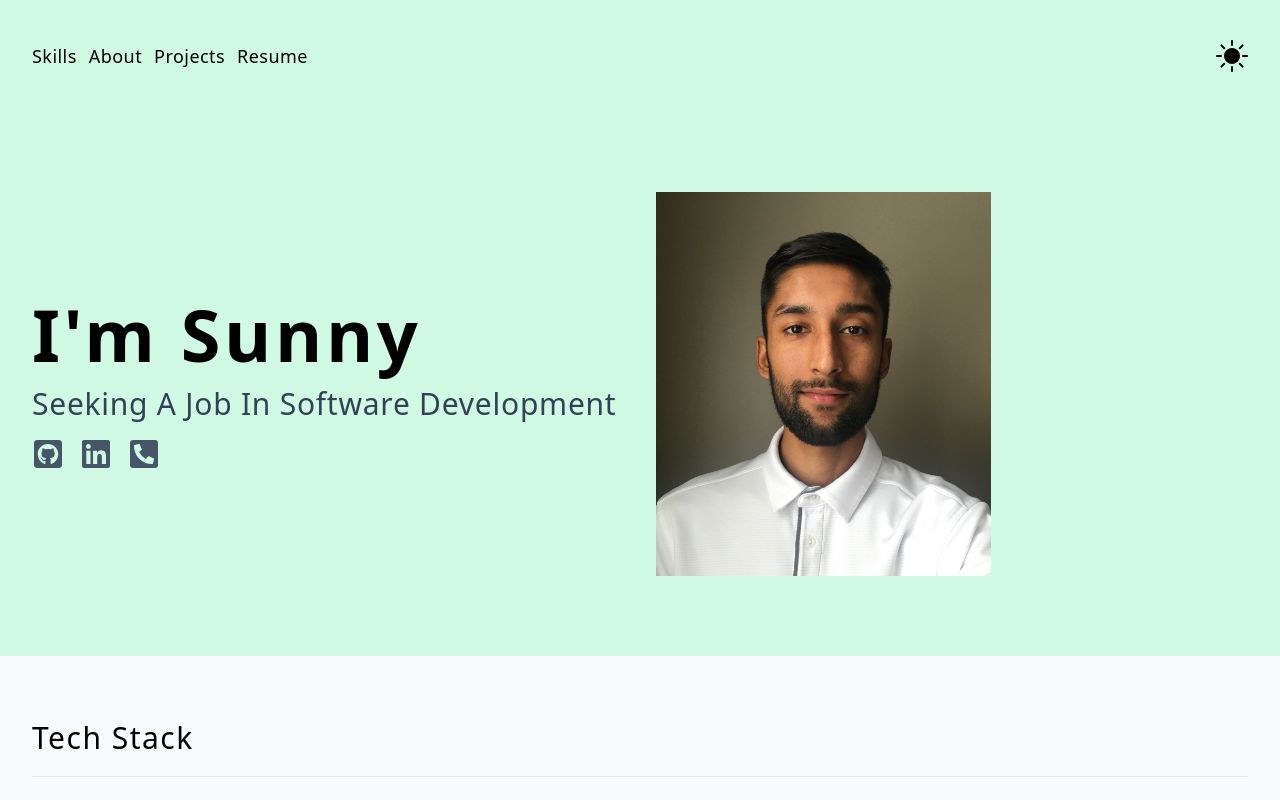
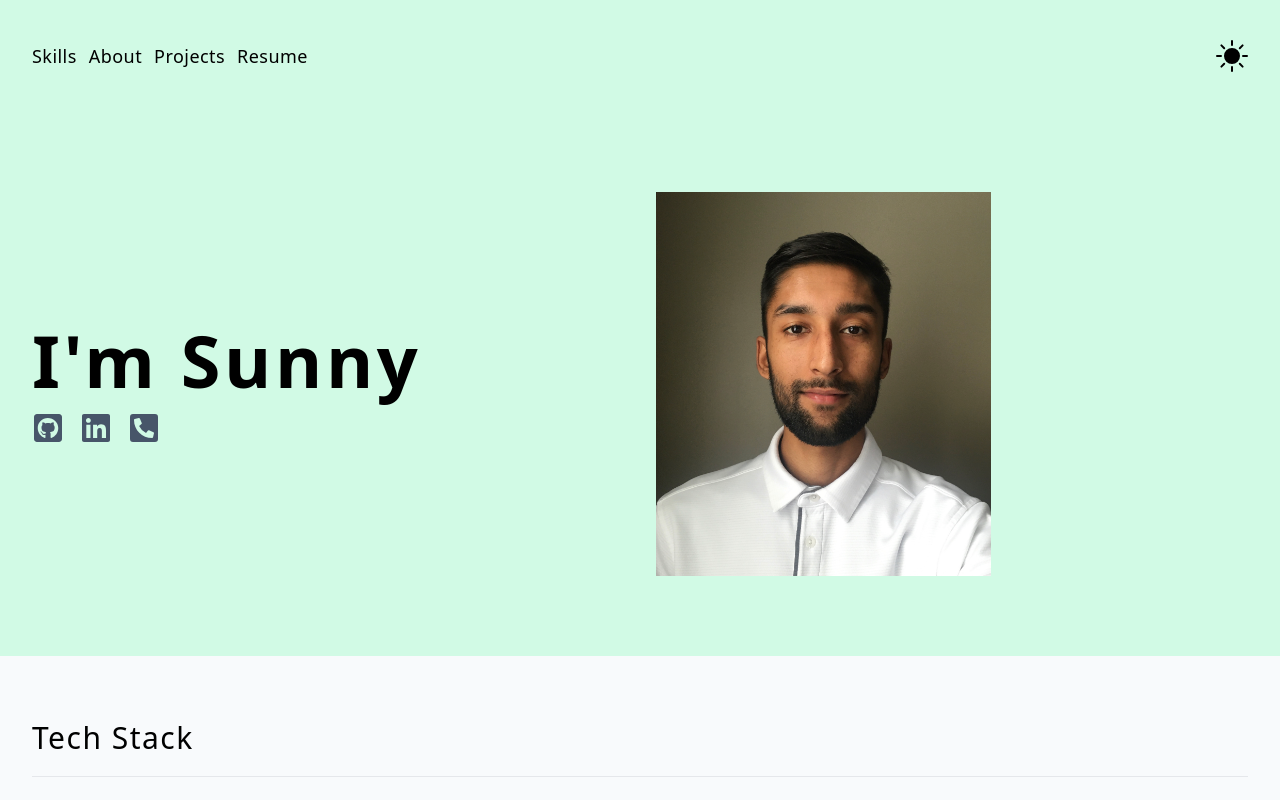
Before and after one commit to sun-n-y/webDevPortfolio, a React (Vite) app: page / in a window 1280 px wide. Shown: the top 800 px of the page. Built offline with nearby package versions, Linux system fonts and the light colour scheme; no server answers; some icons are missing.

Commit message:
Update Hero.jsx

```diff
--- a/src/components/Hero.jsx
+++ b/src/components/Hero.jsx
@@ -9,9 +9,9 @@ const Hero = () => {
           <h1 className="text-7xl font-bold tracking-wider dark:text-slate-200 duration-200">
             I'm Sunny
           </h1>
-          <p className="mt-4 text-2xl text-slate-700 dark:text-slate-400 capitalize tracking-wide lg:text-3xl">
+{/*           <p className="mt-4 text-2xl text-slate-700 dark:text-slate-400 capitalize tracking-wide lg:text-3xl">
             Seeking a job in Software Development
-          </p>
+          </p> */}
 {/*           <p className="mt-2 text-md text-slate-700 capitalize tracking-wide dark:text-slate-400">
             expected grad: May 2026
           </p> */}
```
